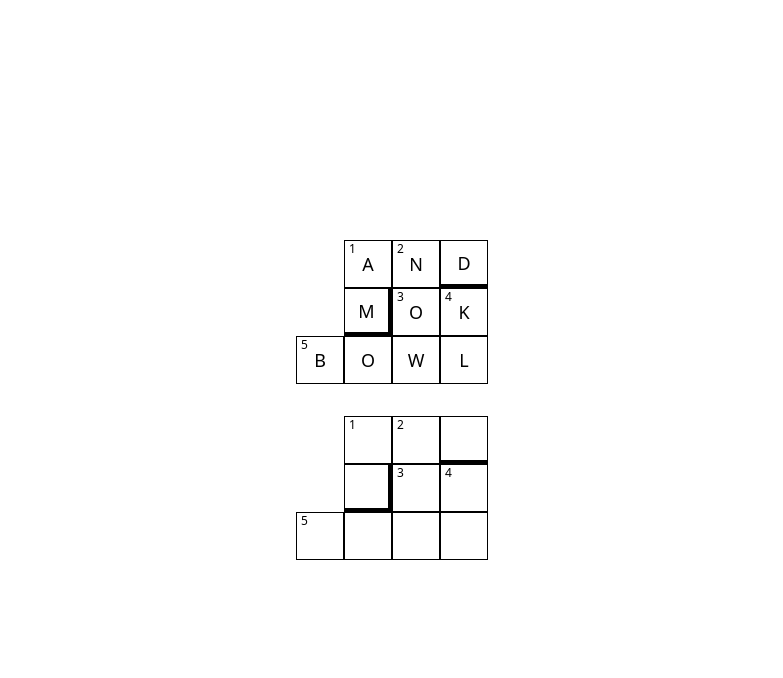
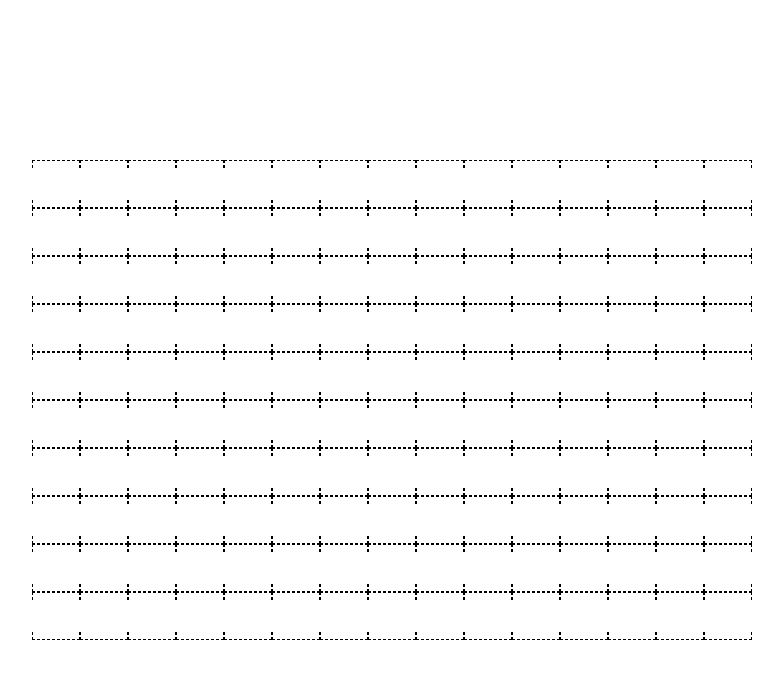
Before and after one commit to Knorrke/kreuzwort, a React (Create React App) app: page / in a window 1280 px wide. Shown: the top 678 px of the page, without its empty margins (248-1031 px from the left). Built offline with nearby package versions, Linux system fonts and the light colour scheme.

Commit message:
implement reducer and change action

```diff
--- a/src/App.tsx
+++ b/src/App.tsx
@@ -1,33 +1,20 @@
 import React from "react";
-import logo from "./logo.svg";
 import "./App.css";
-import { Grid, word } from "./Grid";
-
-const exampleState: Grid = {
-  grid: [
-    ['', 'A', 'N', 'D'],
-    ['', 'M', 'O', 'K'],
-    ['B', 'O', 'W', 'L'],
-  ],
-  words: [
-    word(0, 0, 2, 0),
-    word(1, 1, 2, 1),
-    word(-1, 2, 3, 2),
-    word(0, 0, 0, 1),
-    word(1, 0, 1, 2),
-    word(2, 1, 2, 2),
-  ],
-  offsetX: 1,
-  offsetY: 0,
-};
+import { exampleState } from "./fixtures";
+import { Grid } from './Grid'
+import { reducer } from "./reducer";
+import { initialState, StateContext } from "./StateContext";
 
 function App() {
+  const [state, dispatch] = React.useReducer(reducer, initialState)
   return (
     <div className="mx-auto sm:w-3/4 md:w-2/4 fixed inset-0 flex items-center justify-center">
       <div className="flex flex-col items-center justify-center">
-        <Grid {...exampleState} showSolution />
-        <div className="m-4" />
-        <Grid {...exampleState} />
+        <StateContext.Provider value={{ state: state, dispatch: dispatch }}>
+          <Grid showSolution />
+          {/* <div className="m-4" />
+          <Grid /> */}
+        </StateContext.Provider>
       </div>
     </div>
   );
--- a/src/Grid.tsx
+++ b/src/Grid.tsx
@@ -1,38 +1,10 @@
+import * as R from 'ramda'
 import React from 'react'
-import * as R from 'ramda'
-import { workerData } from 'worker_threads'
+import { State, Pos, Word, change, isLetter } from './reducer'
+import { StateContext } from './StateContext'
 
-interface Pos {
-  x: number
-  y: number
-}
-interface Word {
-  start: Pos
-  end: Pos
-}
-// prettier-ignore
-type Letter = 'A'|'B'|'C'|'D'|'E'|'F'|'G'|'H'|'I'|'J'|'K'|'L'|'M'|'N'|'O'|'P'|'Q'|'R'|'S'|'T'|'U'|'V'|'W'|'X'|'Y'|'Z'
-
-export interface GridProps extends Grid {
+export interface GridProps {
   showSolution?: boolean
-}
-export interface Grid {
-  grid: (Letter | '')[][]
-  words: Word[]
-  offsetX: number
-  offsetY: number
-}
-
-export function word(
-  startX: number,
-  startY: number,
-  endX: number,
-  endY: number
-): Word {
-  return {
-    start: { x: startX, y: startY },
-    end: { x: endX, y: endY },
-  }
 }
 /**
  * Searches for horizontal (rowProp === 'x') or vertical lines (rowProp === 'y') lines for the cross word puzzle
@@ -70,7 +42,7 @@ function getLines2(
   return lines
 }
 
-export function getLines({ grid, words, offsetX, offsetY }: Grid) {
+export function getLines({ grid, words, offsetX, offsetY }: State) {
   return {
     horizontal: getLines2(
       grid[0].length - offsetX,
@@ -87,7 +59,7 @@ export function getLines({ grid, words, offsetX, offsetY }: Grid) {
   }
 }
 
-export function getNumbers({ words }: Grid): Pos[] {
+export function getNumbers({ words }: State): Pos[] {
   const uniqStarts = R.uniq(R.map((word) => word.start, words))
   const sorted = R.sortWith(
     [R.ascend(R.prop('y')), R.ascend(R.prop('x'))],
@@ -97,39 +69,47 @@ export function getNumbers({ words }: Grid): Pos[] {
 }
 
 export function Grid(props: GridProps) {
-  const lines = getLines(props)
-  const numbers = getNumbers(props)
+  const { state, dispatch } = React.useContext(StateContext)
+  const lines = getLines(state)
+  const numbers = getNumbers(state)
   return (
     <>
-      {props.grid.map((row, y) => {
+      {state.grid.map((row, y) => {
         return (
           <div className="flex flex-row text-lg" key={y}>
             {row.map((letter, x) => {
-              if (!letter) return <div className="flex w-12 h-12" key={x} />
-              const wordStartNumber = R.indexOf({x: x-props.offsetX, y: y-props.offsetY}, numbers)
+              const wordStartNumber = R.indexOf({x: x-state.offsetX, y: y-state.offsetY}, numbers)
+              const border = 'border border-black ' + (y >= state.offsetY && x >= state.offsetX && letter ? `${
+                lines.horizontal[y - state.offsetY]?.includes(
+                  x - state.offsetX
+                )
+                  ? 'border-r-4'
+                  : ''
+              } ${
+                lines.vertical[x - state.offsetX]?.includes(
+                  y - state.offsetY
+                )
+                  ? 'border-b-4'
+                  : ''
+              }` : 'border-dashed')
               return (
                 <div
-                  className={`relative flex w-12 h-12 items-center justify-center border border-black ${
-                    y >= props.offsetY &&
-                    x >= props.offsetX &&
-                    lines.horizontal[y - props.offsetY]?.includes(
-                      x - props.offsetX
-                    )
-                      ? 'border-r-4'
-                      : ''
-                  } ${
-                    y >= props.offsetY &&
-                    x >= props.offsetX &&
-                    lines.vertical[x - props.offsetX]?.includes(
-                      y - props.offsetY
-                    )
-                      ? 'border-b-4'
-                      : ''
-                  }`}
+                  className={`relative flex w-12 h-12 items-center justify-center ${border}`}
                   key={x}
                 >
                   { wordStartNumber >= 0 ? <span className="absolute top-0 left-1 text-xs">{wordStartNumber+1}</span> : null}
-                  { props.showSolution ? letter : null }
+                  { props.showSolution && (
+                    <input className="text-center" type="text" size={1} value={letter} pattern="[A-Z]" onChange={(e) => {
+                      const letter = e.target.value.substr(-1).toUpperCase()
+                      console.log(letter)
+                      if (isLetter(letter)) {
+                        console.log(letter)
+                        dispatch(change(letter, x,y))
+                      }
+                    }}
+                    onClick={e => (e.target as HTMLInputElement).select()}
+                    tabIndex={0}/>
+                  )}
                 </div>
               )
             })}
--- /dev/null
+++ b/src/StateContext.tsx
@@ -0,0 +1,18 @@
+import React from 'react'
+import * as R from 'ramda'
+import { State, Action, word } from './reducer'
+
+export const initialState: State = {
+  grid: R.times(() => R.times<''>(() => '', 15), 10),
+  words: [],
+  offsetX: 0,
+  offsetY: 0,
+}
+
+export const StateContext = React.createContext<{
+  state: State
+  dispatch: (action?: Action) => void
+}>({
+  state: initialState,
+  dispatch: () => {},
+})
--- /dev/null
+++ b/src/fixtures.ts
@@ -0,0 +1,20 @@
+import { State, word } from "./reducer";
+
+
+export const exampleState: State = {
+  grid: [
+    ['', 'A', 'N', 'D'],
+    ['', 'M', 'O', 'K'],
+    ['B', 'O', 'W', 'L'],
+  ],
+  words: [
+    word(0, 0, 2, 0),
+    word(1, 1, 2, 1),
+    word(-1, 2, 3, 2),
+    word(0, 0, 0, 1),
+    word(1, 0, 1, 2),
+    word(2, 1, 2, 2),
+  ],
+  offsetX: 1,
+  offsetY: 0,
+};
--- /dev/null
+++ b/src/reducer.ts
@@ -0,0 +1,74 @@
+import * as R from 'ramda'
+
+// prettier-ignore
+export type Letter = 'A'|'B'|'C'|'D'|'E'|'F'|'G'|'H'|'I'|'J'|'K'|'L'|'M'|'N'|'O'|'P'|'Q'|'R'|'S'|'T'|'U'|'V'|'W'|'X'|'Y'|'Z'
+export function isLetter(letter: Letter | string): letter is Letter {
+  return /[A-Z]/.test(letter)
+}
+export interface Pos {
+  x: number
+  y: number
+}
+export interface Word {
+  start: Pos
+  end: Pos
+}
+
+export interface State {
+  grid: (Letter | '')[][]
+  words: Word[]
+  offsetX: number
+  offsetY: number
+}
+
+export function word(
+  startX: number,
+  startY: number,
+  endX: number,
+  endY: number
+): Word {
+  return {
+    start: { x: startX, y: startY },
+    end: { x: endX, y: endY },
+  }
+}
+
+interface ChangeAction {
+  type: 'ChangeAction'
+  payload: {
+    letter: Letter
+    x: number
+    y: number
+  }
+}
+export type Action = ChangeAction
+
+export function reducer(previous: State, action?: Action): State {
+  if (!action) return previous
+  switch (action.type) {
+    case 'ChangeAction':
+      return {
+        ...previous,
+        grid: R.update(
+          action.payload.y,
+          R.update(
+            action.payload.x,
+            action.payload.letter,
+            previous.grid[action.payload.y]
+          ),
+          previous.grid
+        ),
+      }
+  }
+}
+
+export function change(letter: Letter, x: number, y: number): ChangeAction {
+  return {
+    type: 'ChangeAction',
+    payload: {
+      letter: letter,
+      x: x,
+      y: y,
+    },
+  }
+}
```
Also changed, not shown: 2 other files (tests, documents, lock files or other folders).
